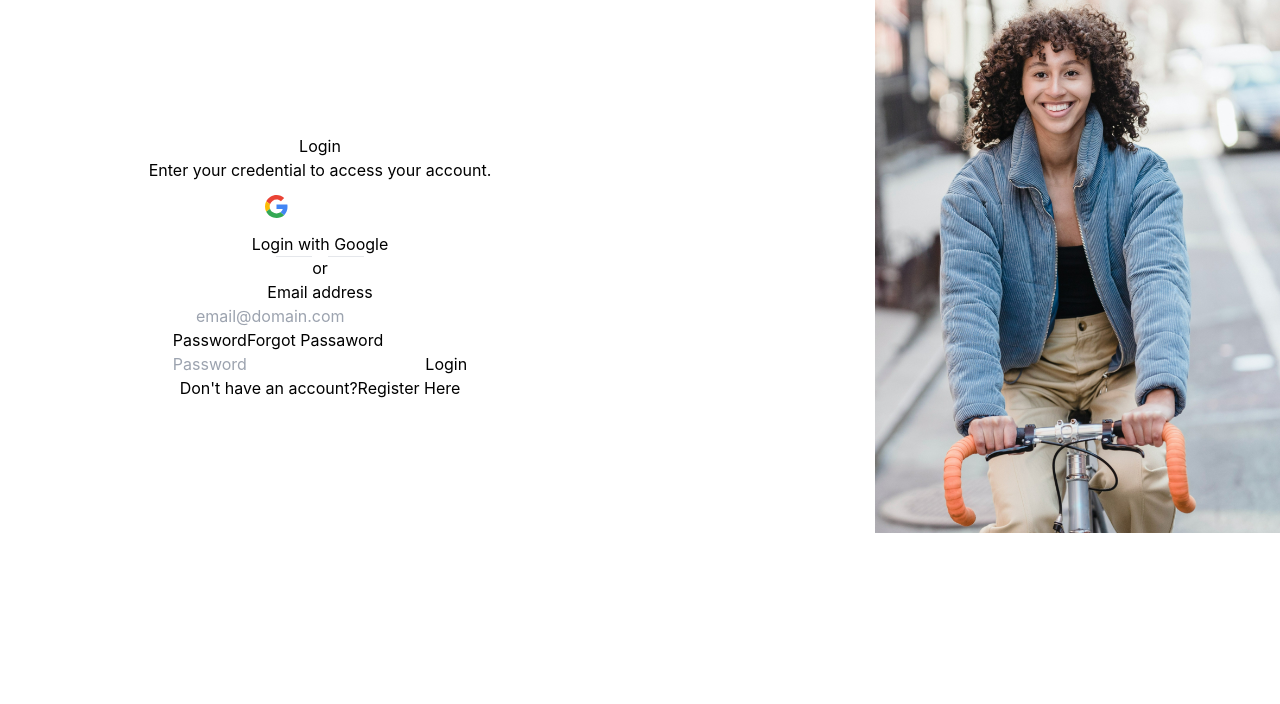
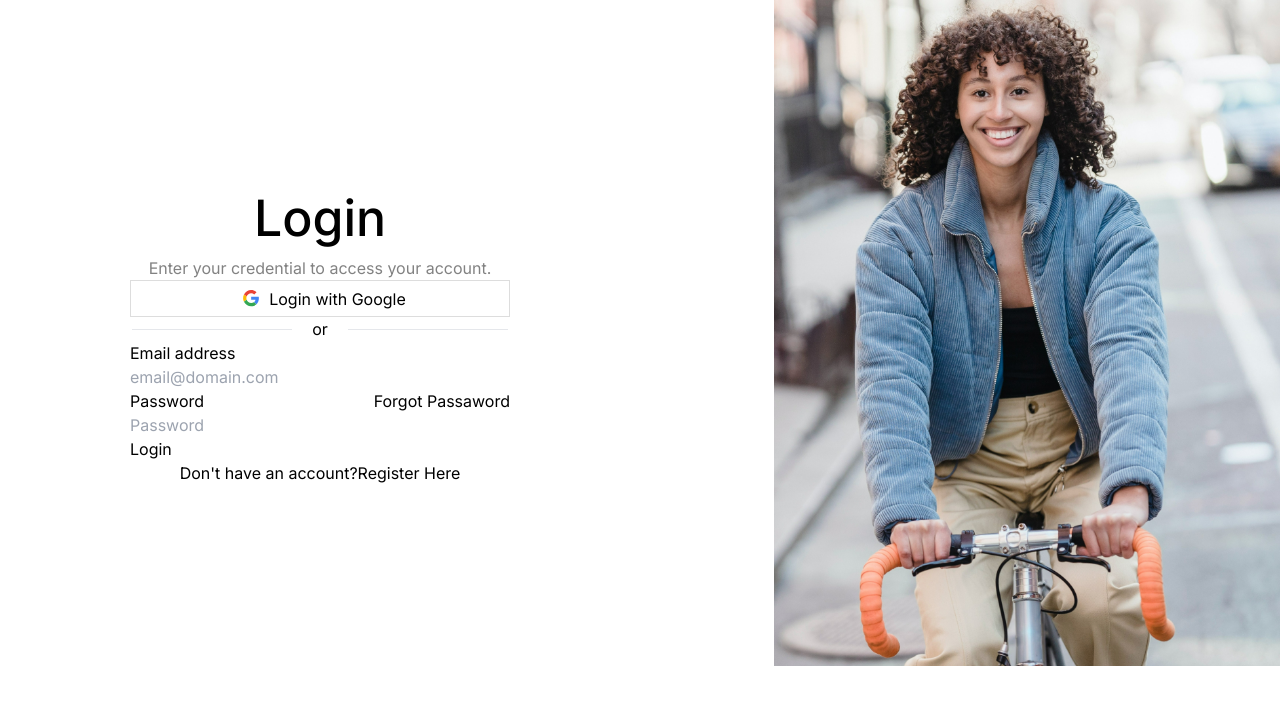
Before and after one commit to pedro-hdev/test-tailwind, a plain HTML site: page index.html in a window 1280 px wide. Drawn offline with nearby package versions, Linux system fonts and the light colour scheme.

Commit message:
added: new style

```diff
--- a/index.html
+++ b/index.html
@@ -4,35 +4,41 @@
     <meta http-equiv="X-UA-Compatible" content="IE=edge" />
     <meta name="viewport" content="width=device-width, initial-scale=1.0" />
     <link rel="stylesheet" href="style/style.css" />
+    <link rel="preconnect" href="https://fonts.googleapis.com" />
+    <link rel="preconnect" href="https://fonts.gstatic.com" crossorigin />
+    <link
+      href="https://fonts.googleapis.com/css2?family=Barlow:ital,wght@0,100;0,200;0,300;0,400;0,500;0,600;0,700;0,800;0,900;1,100;1,200;1,300;1,400;1,500;1,600;1,700;1,800;1,900&family=Inter:wght@100;200;300;400;500;600;700;800;900&family=Montserrat:wght@100;200;300;400;500;600;700;800;900&family=Nunito+Sans:wght@200;300;400;600;700;800;900&family=Poppins:wght@100;200;300;400;500;600;700;800;900&display=swap"
+      rel="stylesheet"
+    />
     <title>Google</title>
     <script src="https://cdn.tailwindcss.com"></script>
   </head>
 
   <body>
     <div class="flex justify-between items-center">
-      <div class="flex flex-col justify-center items-center text-center w-1/2">
-        <h1 class="">Login</h1>
-        <p class="">Enter your credential to access your account.</p>
-        <button class="">
-          <img src="img/google-ic 1.svg" alt="" />
-          <p class="">Login with Google</p>
+      <div class="flex flex-col justify-center items-center w-1/2">
+        <h1 class="text-[50px] font-medium">Login</h1>
+        <p class="font-normal text-[16px] text-[#828282]">Enter your credential to access your account.</p>
+        <button class="flex items-center border-solid border-[#DDDDDD] border-[1px] w-[380px]  justify-center">
+          <img class="w-[35px] " src="img/google-ic 1.svg" alt="" />
+          <p class="text-[16px]">Login with Google</p>
         </button>
-        <div class="flex text-center">
-          <hr class="w-9">
+        <div class="flex text-center items-center gap-[20px]">
+          <hr class="w-[160px]" />
           <p>or</p>
-          <hr class="w-9">
+          <hr class="w-[160px]" />
         </div>
-        <form>
+        <form class="w-[380px]">
           <label>
-            <p>Email address</p>
-            <input type="email" placeholder="email@domain.com" />
+            <p class="text-[16px]">Email address</p>
+            <input class="w-[100%]" type="email" placeholder="email@domain.com" />
           </label>
           <label>
-            <div class="flex">
-              <p>Password</p>
+            <div class="flex justify-between">
+              <p class="text-[16px]">Password</p>
               <a href="">Forgot Passaword</a>
             </div>
-            <input type="password" placeholder="Password" />
+            <input class="w-[100%]" type="password" placeholder="Password" />
           </label>
           <button>Login</button>
         </form>
@@ -41,7 +47,7 @@
           <a href="">Register Here</a>
         </div>
       </div>
-      <div class="w-[405px]">
+      <div class="w-[506px]">
         <img class="" src="img/Rectangle 1.png" alt="" />
       </div>
     </div>
```
